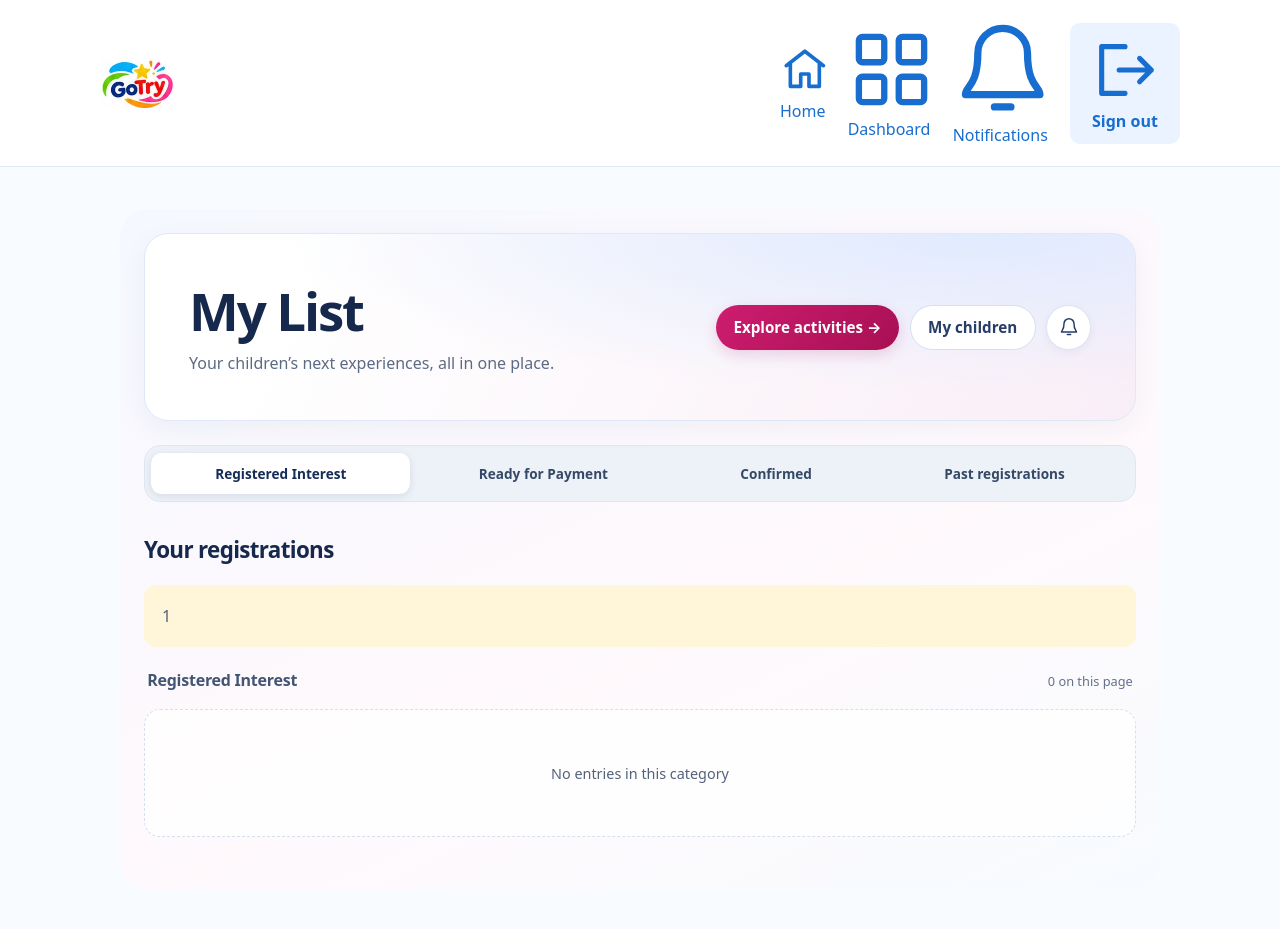
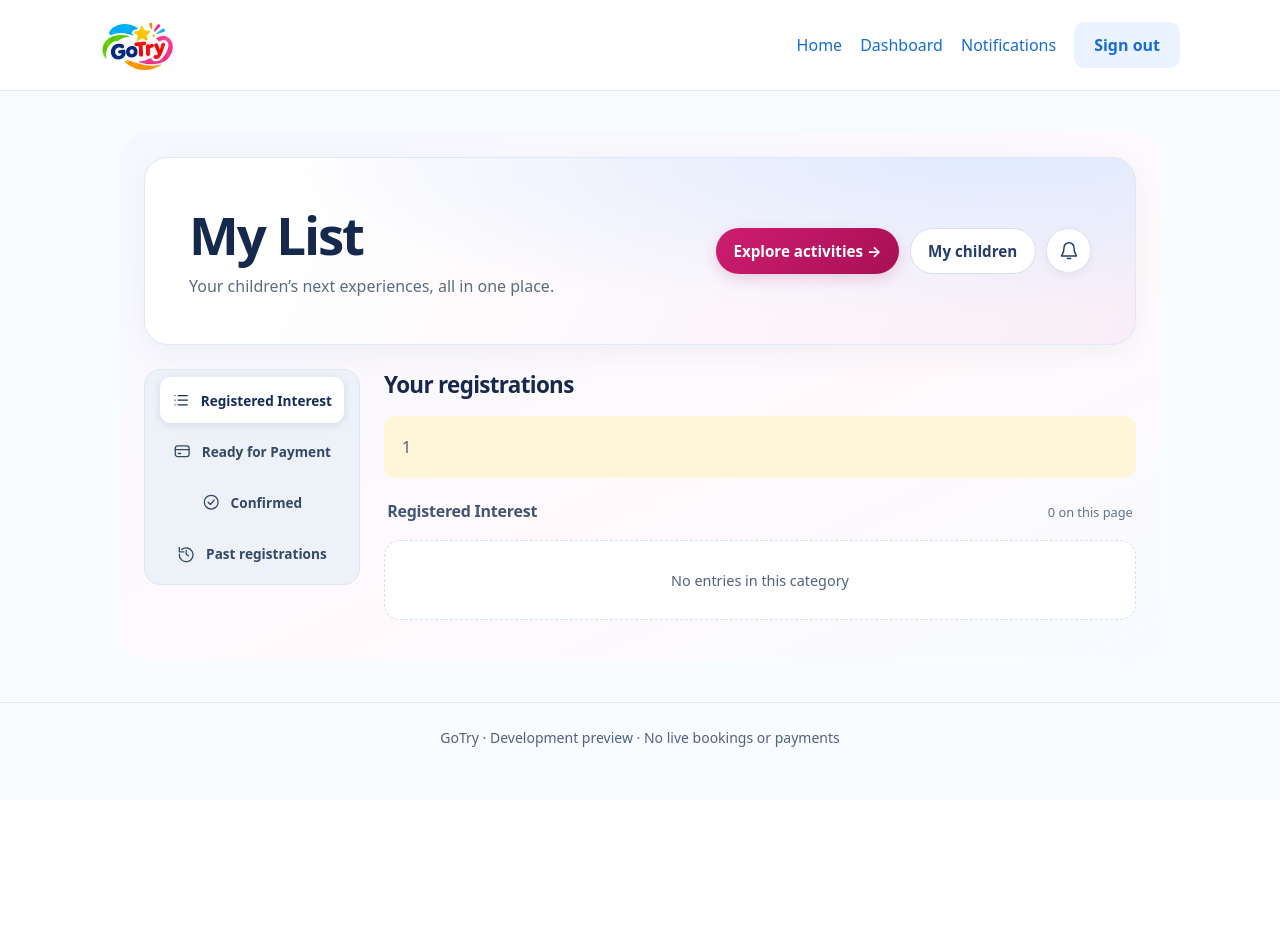
Before and after one commit to mastersreacademy-code/gotry, a Laravel app: template resources/views/parent/interests.blade.php in a window 1280 px wide. Shown: the top 929 px of the page. After the commit the page ends 747 px from the top, so only its background shows below. Run offline with Laravel 12, Linux system fonts and the light colour scheme; the template is opened without the code that fills it, so the values that code supplies are empty; the visitor is signed in with stand-in values (Sample User, id 1).

Commit message:
Use icon sidebar and compact rows for parent registrations

```diff
--- a/public/css/parent.css
+++ b/public/css/parent.css
@@ -217,3 +217,37 @@
     .parent-dashboard .parent-card { padding: 1.15rem; }
     .portal-navigation a { flex-basis: 45%; font-size: .78rem; }
 }
+
+/* Sidebar navigation and compact registration rows */
+.portal-workspace { display: grid; grid-template-columns: 13.5rem minmax(0, 1fr); gap: 1.5rem; align-items: start; margin-top: 1.5rem; }
+.parent-dashboard .portal-workspace .portal-navigation { display: flex; flex-direction: column; position: sticky; top: 1rem; margin: 0; padding: .45rem; gap: .3rem; border-radius: 1rem; background: #edf1f8; }
+.portal-workspace .portal-navigation a { display: flex; flex: 0 0 auto; gap: .65rem; justify-content: flex-start; text-align: start; min-height: 2.9rem; padding: .7rem .75rem; }
+.portal-navigation svg { width: 1.15rem; height: 1.15rem; flex: 0 0 auto; }
+.portal-navigation a span { color: inherit; font: inherit; }
+.portal-list-content { min-width: 0; }
+.parent-dashboard .portal-list-content > .parent-list-title { margin-top: 0; margin-bottom: 1rem; }
+.portal-list-content .portal-registration-grid { grid-template-columns: minmax(0, 1fr); gap: .7rem; }
+.portal-list-content .portal-group { margin-bottom: 1rem; }
+.parent-dashboard .portal-list-content .parent-card { display: grid; grid-template-columns: minmax(0, 1fr) minmax(8rem, .55fr); column-gap: 1.25rem; padding: 1rem 1.15rem; border-top-width: 1px; border-inline-start-width: 4px; border-inline-start-color: #89b4ef; border-radius: .9rem; }
+.parent-dashboard [data-stage="ready-for-payment"] .parent-card { border-inline-start-color: #e6b24f; }
+.parent-dashboard [data-stage="confirmed"] .parent-card { border-inline-start-color: #6fbd9d; }
+.parent-dashboard [data-stage="past-registrations"] .parent-card { border-inline-start-color: #bbc5d6; }
+.parent-dashboard .portal-list-content .parent-card-offer { border-inline-start-color: #d66f9e; }
+.portal-list-content .parent-card > * { grid-column: 1 / -1; min-width: 0; }
+.portal-list-content .parent-card > .portal-activity-category { grid-column: 1; margin: 0 0 .35rem; }
+.portal-list-content .parent-card > .status { grid-column: 1; justify-self: start; }
+.parent-dashboard .portal-list-content .parent-card > h3 { grid-column: 1; margin: .6rem 0 .45rem; font-size: 1.1rem; }
+.portal-list-content .parent-card > .portal-child { grid-column: 2; grid-row: 1 / 4; align-self: center; margin: 0; padding: .65rem; background: #f5f8fd; }
+.parent-dashboard .portal-list-content .parent-manage { margin-top: .65rem; padding-top: .6rem; }
+.parent-dashboard .portal-list-content .parent-card > form { margin-block: .6rem 0; }
+.parent-dashboard .portal-list-content .parent-card > p { margin-block: .25rem; }
+.parent-dashboard .portal-list-content .parent-empty { min-height: 5rem; padding: 1rem; }
+@media (max-width: 850px) {
+    .portal-workspace { grid-template-columns: minmax(0, 1fr); gap: 1rem; }
+    .parent-dashboard .portal-workspace .portal-navigation { position: static; display: grid; grid-template-columns: repeat(2, minmax(0, 1fr)); }
+    .portal-workspace .portal-navigation a { min-width: 0; font-size: .8rem; padding: .6rem; }
+}
+@media (max-width: 500px) {
+    .parent-dashboard .portal-list-content .parent-card { grid-template-columns: minmax(0, 1fr); padding: 1rem; }
+    .portal-list-content .parent-card > .portal-child { grid-column: 1; grid-row: auto; margin-block: .4rem; }
+}
--- a/public/js/parent-tabs.js
+++ b/public/js/parent-tabs.js
@@ -32,8 +32,8 @@ if (navigation) {
             });
             tab.addEventListener('keydown', event => {
                 let next;
-                if (event.key === 'ArrowRight') next = (index + 1) % tabs.length;
-                else if (event.key === 'ArrowLeft') next = (index + tabs.length - 1) % tabs.length;
+                if ((event.key === 'ArrowRight' || event.key === 'ArrowDown')) next = (index + 1) % tabs.length;
+                else if ((event.key === 'ArrowLeft' || event.key === 'ArrowUp')) next = (index + tabs.length - 1) % tabs.length;
                 else if (event.key === 'Home') next = 0;
                 else if (event.key === 'End') next = tabs.length - 1;
                 else return;
--- a/resources/views/parent/interests.blade.php
+++ b/resources/views/parent/interests.blade.php
@@ -21,12 +21,14 @@
         <a class="button secondary" href="{{ route('parent.children') }}">My children</a>
     </div>
 </section>
+<div class="portal-workspace">
 <nav class="portal-navigation" aria-label="My List sections">
-    <a href="#registered-interest">Registered Interest</a>
-    <a href="#ready-for-payment">Ready for Payment</a>
-    <a href="#confirmed">Confirmed</a>
-    <a href="#past-registrations">Past registrations</a>
+    <a href="#registered-interest"><svg viewBox="0 0 24 24" fill="none" stroke="currentColor" stroke-width="1.7" stroke-linecap="round" stroke-linejoin="round" aria-hidden="true" focusable="false"><path d="M8 6h12M8 12h12M8 18h12M4 6h.01M4 12h.01M4 18h.01"/></svg><span>Registered Interest</span></a>
+    <a href="#ready-for-payment"><svg viewBox="0 0 24 24" fill="none" stroke="currentColor" stroke-width="1.7" stroke-linecap="round" stroke-linejoin="round" aria-hidden="true" focusable="false"><rect x="3" y="5" width="18" height="14" rx="3"/><path d="M3 10h18M7 15h3"/></svg><span>Ready for Payment</span></a>
+    <a href="#confirmed"><svg viewBox="0 0 24 24" fill="none" stroke="currentColor" stroke-width="1.7" stroke-linecap="round" stroke-linejoin="round" aria-hidden="true" focusable="false"><circle cx="12" cy="12" r="9"/><path d="m8 12 3 3 5-6"/></svg><span>Confirmed</span></a>
+    <a href="#past-registrations"><svg viewBox="0 0 24 24" fill="none" stroke="currentColor" stroke-width="1.7" stroke-linecap="round" stroke-linejoin="round" aria-hidden="true" focusable="false"><path d="M3 12a9 9 0 1 0 3-6M3 3v6h6M12 7v5l3 2"/></svg><span>Past registrations</span></a>
 </nav>
+<div class="portal-list-content">
 <h2 class="parent-list-title">{{ $activityFilter ? 'Registrations for this activity' : 'Your registrations' }}</h2>
 @if($activityFilter)
     <p><a href="{{ route('parent.dashboard') }}">← All registrations</a></p>
@@ -165,5 +167,7 @@
 @endforeach
 {{ $interests->links() }}
 </div>
+</div>
+</div>
 <script type="module" src="{{ asset('js/parent-tabs.js') }}"></script>
 @endsection
```
